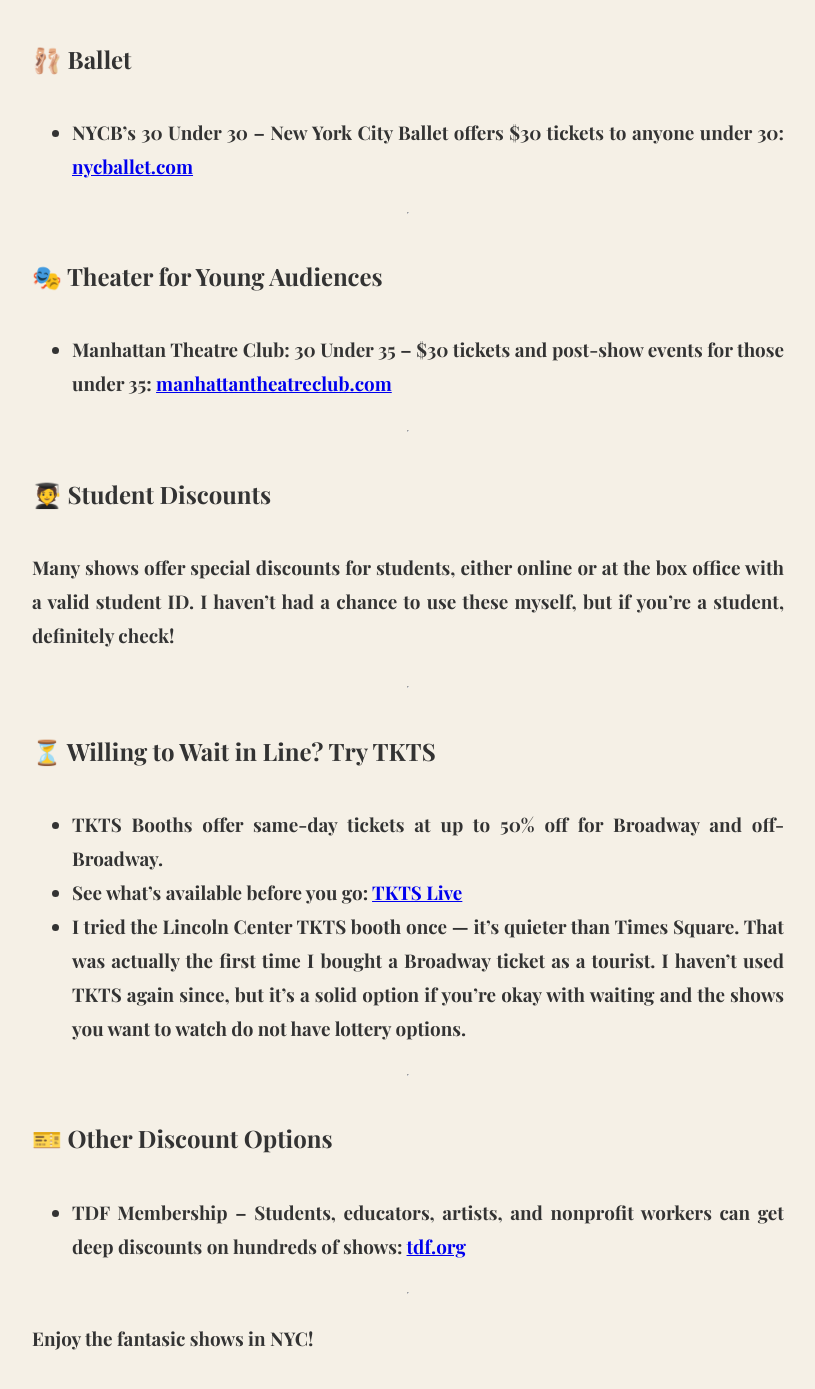
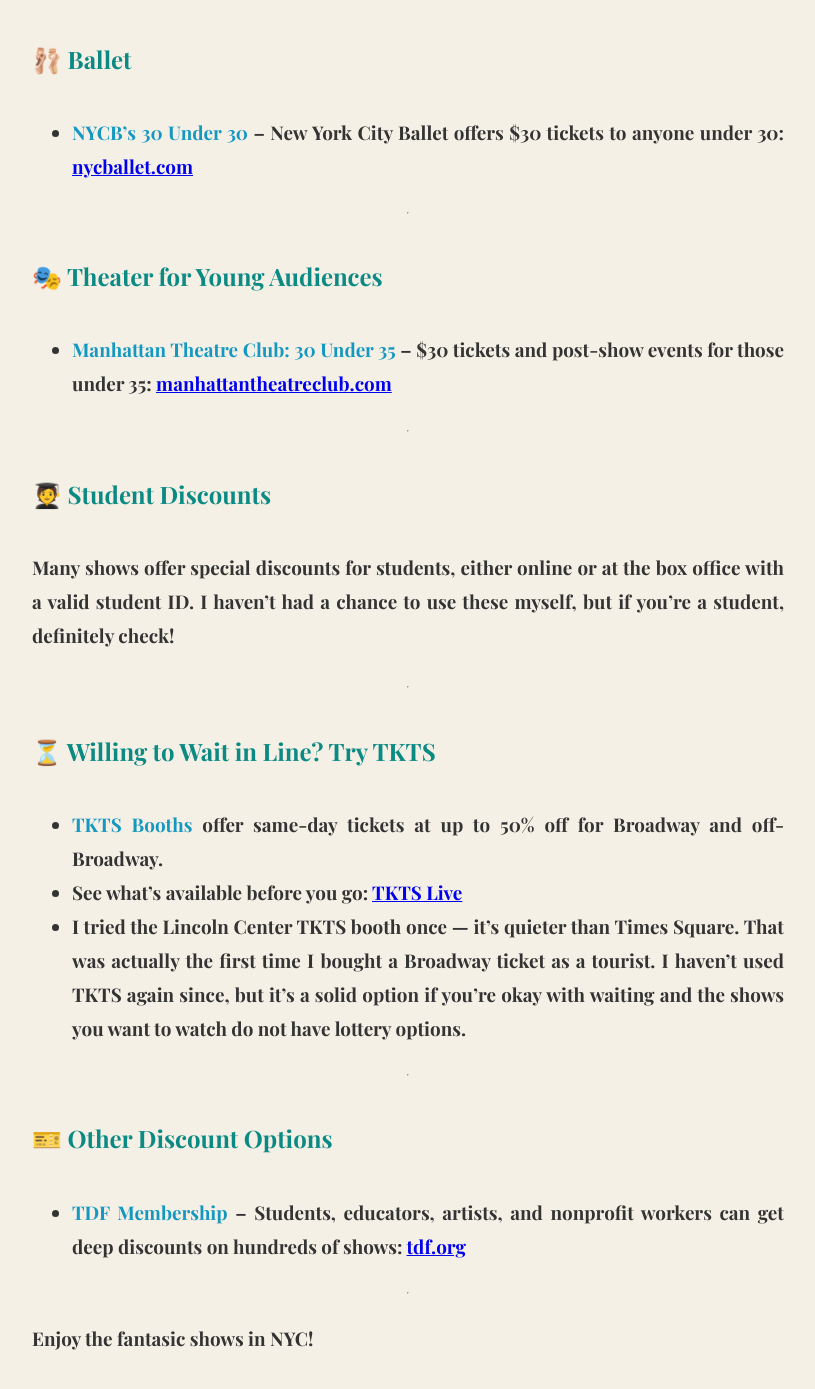
Before and after one commit to ColetteChang/colettechang.github.io, a Jekyll site: the page built from _posts/2025-05-11-how-to-save-money-best-shows-nyc.md, in a window 1280 px wide and 1400 px high, scrolled down 1356 px. Shown: the top 1389 px of the window, without its empty margins (232-1047 px from the left). Built offline with Jekyll 4.4.1, drawn with Linux system fonts in a browser that asks for light colours; some of the changed text lies outside the part shown.

Commit message:
Update post heading colors and highlight key sections

```diff
--- a/_posts/2025-05-11-how-to-save-money-best-shows-nyc.md
+++ b/_posts/2025-05-11-how-to-save-money-best-shows-nyc.md
@@ -11,54 +11,54 @@
 
 ---
 
-### 🎟️ Broadway
+### 🎟️ <span style="color:rgb(11, 138, 132);">Broadway</span>
 
-- **Lucky Seat** – Lottery for select Broadway and off-Broadway shows: [luckyseat.com](https://luckyseat.com)
-- **Broadway Direct** – Official lottery for major shows like The Lion King and Wicked: [broadwaydirect.com](https://broadwaydirect.com)
-- **Telecharge** – Offers both rush and lottery tickets: [telecharge.com](https://telecharge.com)
-- **TodayTix App** – A go-to for mobile lotteries, rush tickets, and same-day deals
-- **Hamilton App** – Runs a $10 digital lottery. I've entered many times — it's a great deal, but the odds are low, so I don't rely on it.
+- <span style="color:rgb(20, 152, 193);"><b>Lucky Seat</b></span> – Lottery for select Broadway and off-Broadway shows: [luckyseat.com](https://luckyseat.com)
+- <span style="color:rgb(20, 152, 193);"><b>Broadway Direct</b></span> – Official lottery for major shows like The Lion King and Wicked: [broadwaydirect.com](https://broadwaydirect.com)
+- <span style="color:rgb(20, 152, 193);"><b>Telecharge</b></span> – Offers both rush and lottery tickets: [telecharge.com](https://telecharge.com)
+- <span style="color:rgb(20, 152, 193);"><b>TodayTix App</b></span> – A go-to for mobile lotteries, rush tickets, and same-day deals
+- <span style="color:rgb(20, 152, 193);"><b>Hamilton App</b></span> – Runs a $10 digital lottery. I've entered many times — it's a great deal, but the odds are low, so I don't rely on it.
 
 **Bonus tip:** Some theaters offer in-person rush tickets when the box office opens. I haven't personally tried it, but it's worth checking if you're nearby early in the day. Look up each show's rush policy on its official site.
 
 ---
 
-### 🎼 Opera
+### 🎼 <span style="color:rgb(11, 138, 132);">  Opera</span>
 
-- **Met Opera App** – Daily digital lottery with $25 orchestra seats
-- **Met Opera 40 Under 40** – Offers $40 tickets and exclusive events for ages 21–40: [metopera.org](https://www.metopera.org)
+- <span style="color:rgb(20, 152, 193);"><b>Met Opera App</b></span> – Daily digital lottery with $25 orchestra seats
+- <span style="color:rgb(20, 152, 193);"><b>Met Opera 40 Under 40</b></span> – Offers $40 tickets and exclusive events for ages 21–40: [metopera.org](https://www.metopera.org)
 
 ---
 
-### 🩰 Ballet
+### 🩰 <span style="color:rgb(11, 138, 132);"> Ballet</span>
 
-- **NYCB's 30 Under 30** – New York City Ballet offers $30 tickets to anyone under 30: [nycballet.com](https://www.nycballet.com)
+- <span style="color:rgb(20, 152, 193);"><b>NYCB's 30 Under 30</b></span> – New York City Ballet offers $30 tickets to anyone under 30: [nycballet.com](https://www.nycballet.com)
 
 ---
 
-### 🎭 Theater for Young Audiences
+### 🎭 <span style="color:rgb(11, 138, 132);">Theater for Young Audiences</span>
 
-- **Manhattan Theatre Club: 30 Under 35** – $30 tickets and post-show events for those under 35: [manhattantheatreclub.com](https://www.manhattantheatreclub.com)
+- <span style="color:rgb(20, 152, 193);"><b>Manhattan Theatre Club: 30 Under 35</b></span> – $30 tickets and post-show events for those under 35: [manhattantheatreclub.com](https://www.manhattantheatreclub.com)
 
 ---
 
-### 🧑‍🎓 Student Discounts
+### 🧑‍🎓 <span style="color:rgb(11, 138, 132);"> Student Discounts</span>
 
 Many shows offer special discounts for students, either online or at the box office with a valid student ID. I haven't had a chance to use these myself, but if you're a student, definitely check!
 
 ---
 
-### ⏳ Willing to Wait in Line? Try TKTS
+### ⏳ <span style="color:rgb(11, 138, 132);"> Willing to Wait in Line? Try TKTS</span>
 
-- **TKTS Booths** offer same-day tickets at up to 50% off for Broadway and off-Broadway.
+- <span style="color:rgb(20, 152, 193);"><b>TKTS Booths</b></span> offer same-day tickets at up to 50% off for Broadway and off-Broadway.
 - See what's available before you go: [TKTS Live](https://www.tdf.org/nyc/81/TKTS-Live)
 - I tried the Lincoln Center TKTS booth once — it's quieter than Times Square. That was actually the first time I bought a Broadway ticket as a tourist. I haven't used TKTS again since, but it's a solid option if you're okay with waiting and the shows you want to watch do not have lottery options.
 
 ---
 
-### 🎫 Other Discount Options
+### 🎫 <span style="color:rgb(11, 138, 132);"> Other Discount Options</span>
 
-- **TDF Membership** – Students, educators, artists, and nonprofit workers can get deep discounts on hundreds of shows: [tdf.org](https://www.tdf.org)
+- <span style="color:rgb(20, 152, 193);"><b>TDF Membership</b></span> – Students, educators, artists, and nonprofit workers can get deep discounts on hundreds of shows: [tdf.org](https://www.tdf.org)
 
 ---
 
```
Also changed, not shown: _posts/2025-05-09-Hello-World.md (+2 -2 lines), _posts/2025-05-10-Colette’s-NYC-Food-Guide.md (+17 -17 lines), _posts/2025-05-11-dating-app-advice-for-real-love.md (+8 -8 lines), _posts/2025-05-11-things-i-wish-i-knew-before-llm.md (+6 -6 lines).
